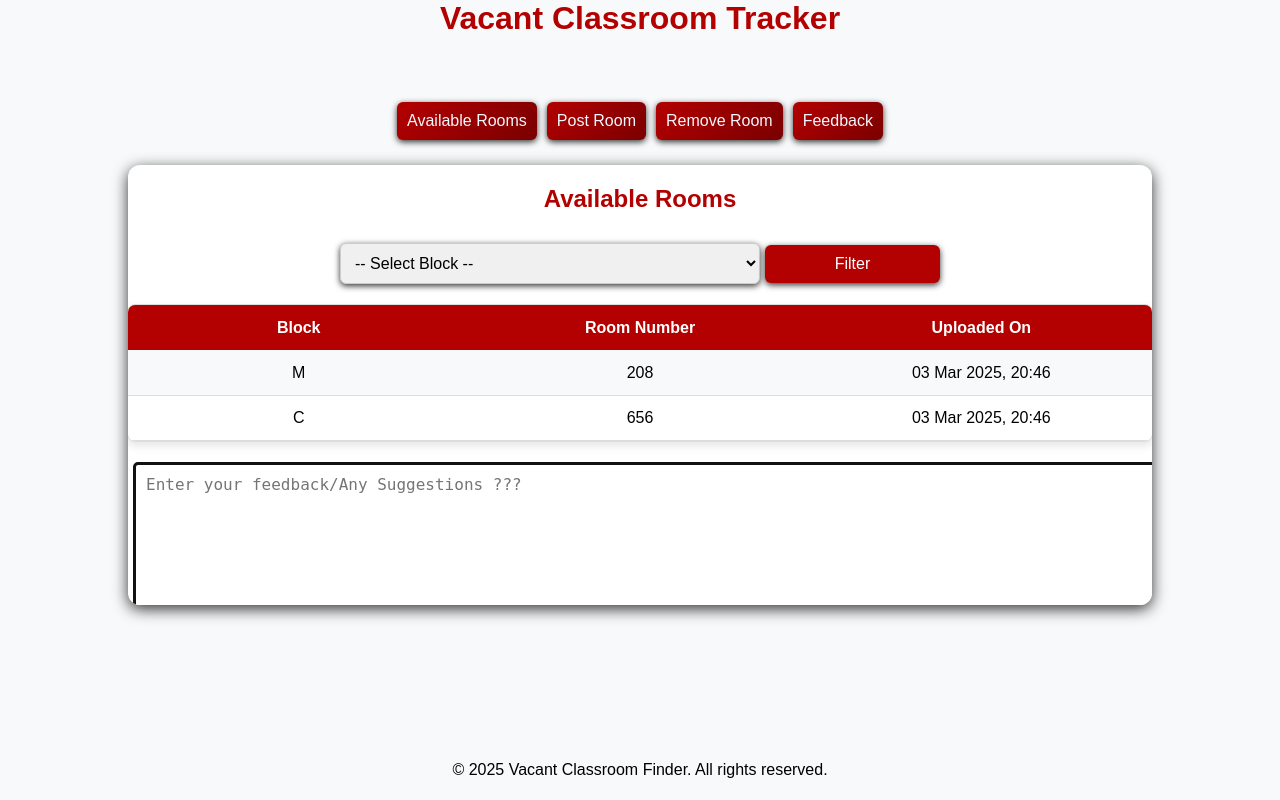
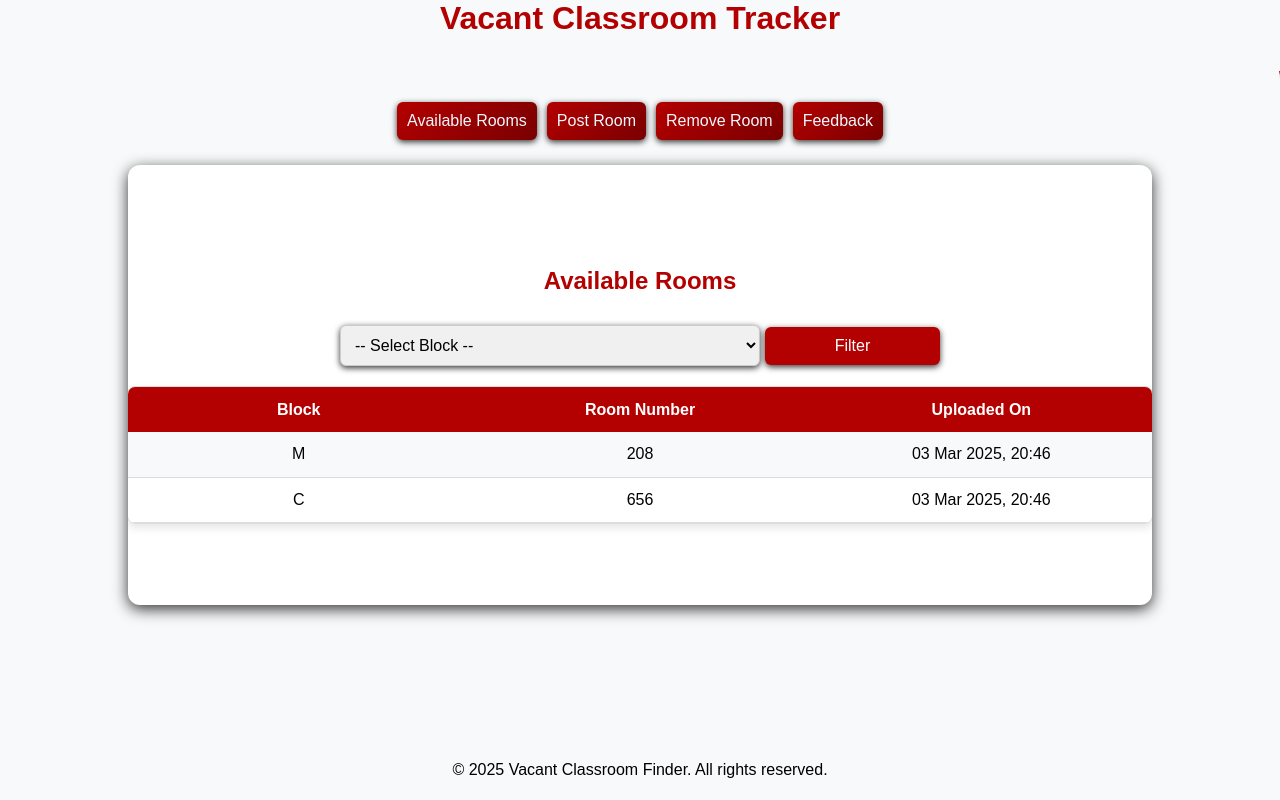
Before and after one commit to jiviteshh/Vacantclass, a Django app: page / in a window 1280 px wide. Run offline with Django 5.2, Linux system fonts and the light colour scheme; data comes from the database, SQL or seed files in the repository; some libraries are stand-ins or nearby versions.

Commit message:
Updated HTML pages

```diff
--- a/classroom/templates/home.html
+++ b/classroom/templates/home.html
@@ -5,19 +5,20 @@
 <head>
     <meta charset="UTF-8">
     <meta name="viewport" content="width=device-width, initial-scale=1.0">
-    <title>Classroom Management</title>
+    <title>KL Vacant Class Tracker </title>
     <link rel="stylesheet" type="text/css" href="{% static 'home.css' %}?v=1">
 
     <script src="https://cdn.jsdelivr.net/npm/sweetalert2@11"></script>
     <script>
         function showForm(formType) {
+
+            document.getElementById("available-rooms").style.display = "none";
+                document.getElementById("post-form").style.display = "none";
+                document.getElementById("remove-form").style.display = "none";
+                document.getElementById("feedback-form").style.display = "none";
             if (formType === "available") {
                 window.location.href = window.location.pathname;
             } else {
-                document.getElementById("available-rooms").style.display = "none";
-                document.getElementById("post-form").style.display = "none";
-                document.getElementById("remove-form").style.display = "none";
-                document.getElementById("feedback-form").style.display = "none";
 
                 document.getElementById(formType + "-form").style.display = "block";
             }
@@ -158,7 +159,7 @@
             </form>
         </div>
 
-        <div  id="feedback-form" class="feedback-form">
+        <div  id="feedback-form" class="feedback-form" style="display: none;">
             <!-- Feedback Form -->
             <form method="POST" action="{% url 'submit_feedback' %}">
                 {% csrf_token %}
```
